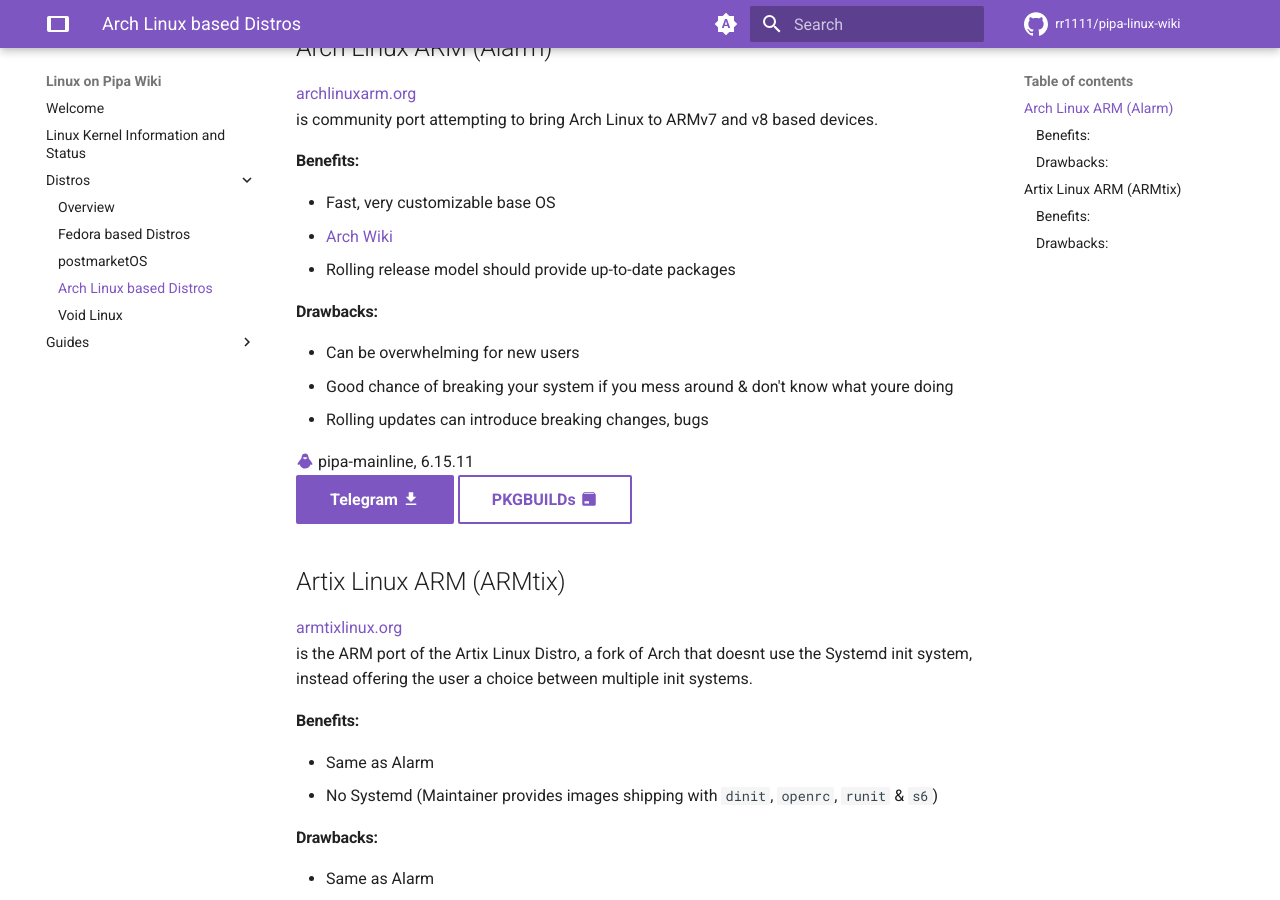
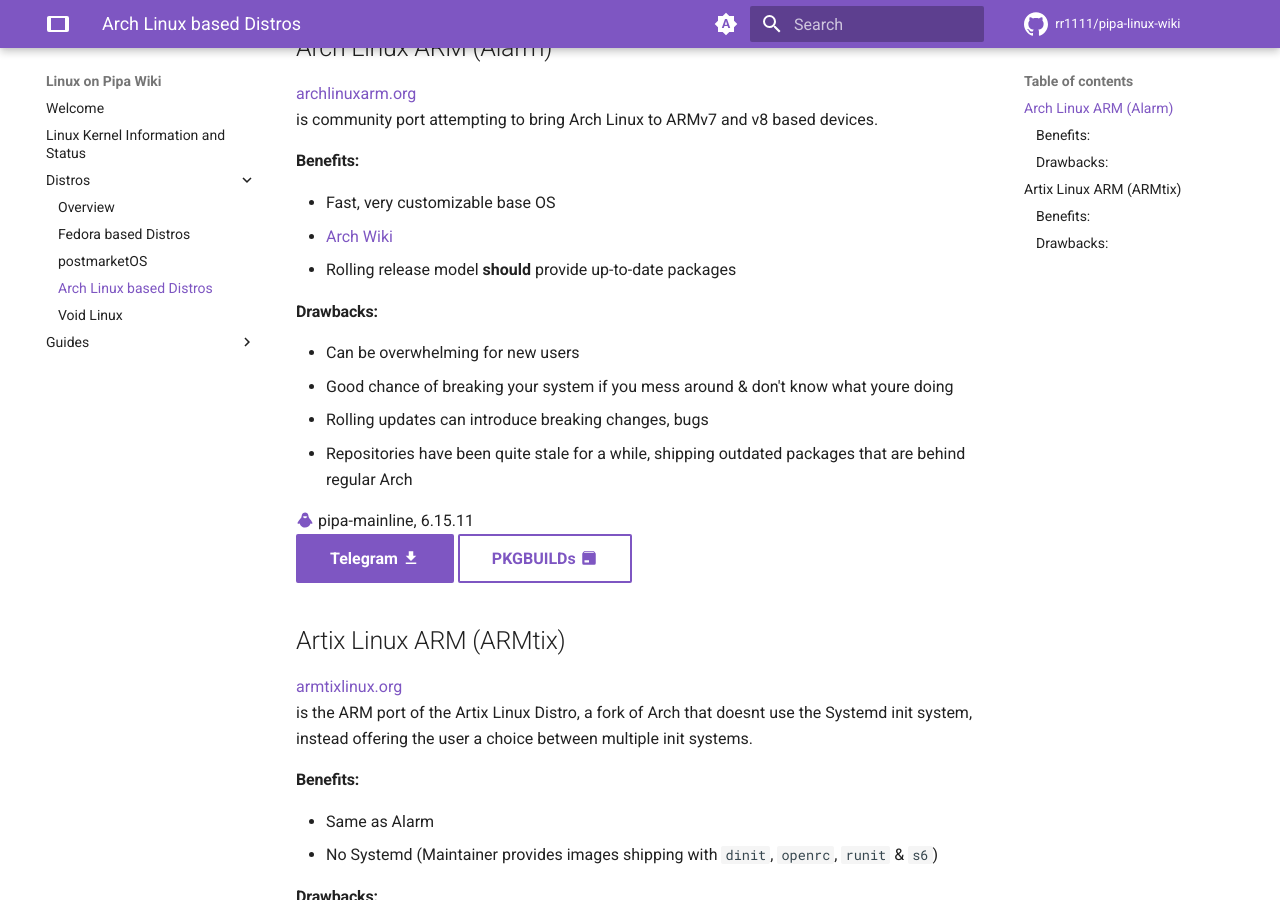
Before and after one commit to AnmiTaliDev/pipa-linux-wiki, an MkDocs documentation site: the page built from docs/distros/4-alarm.md, in a window 1280 px wide and 900 px high, scrolled down 519 px. Built offline with MkDocs 1.6.1 and Material for MkDocs 9.7.7, drawn with Linux system fonts in a browser that asks for light colours; comment, search, counter and statistics services are not loaded.

Commit message:
update docs

```diff
--- a/docs/distros/4-alarm.md
+++ b/docs/distros/4-alarm.md
@@ -5,7 +5,7 @@ will be your best choice if you have prior experience with Linux and can get beh
 Arch based distros are fast, have a simple structure and allow their users great control over the OS.
 Another benefit is the [Arch User Repository (AUR)](https://aur.archlinux.org/) with a massive amount of user-maintained package builds available to be compiled using an AUR helper like `paru`.
 
-Useful Links:
+**Useful Links:**
 [Arch Linux News](https://archlinux.org/news/) for package updates that require manual intervention and other related Announcements.
 
 There a two Arch based Distros available:
@@ -18,12 +18,13 @@ is community port attempting to bring Arch Linux to ARMv7 and v8 based devices.
 #### Benefits:
 - Fast, very customizable base OS
 - [Arch Wiki](https://wiki.archlinux.org/title/Main_page)
-- Rolling release model should provide up-to-date packages
+- Rolling release model **should** provide up-to-date packages
 
 #### Drawbacks:
 - Can be overwhelming for new users
 - Good chance of breaking your system if you mess around & don't know what youre doing
 - Rolling updates can introduce breaking changes, bugs
+- Repositories have been quite stale for a while, shipping outdated packages that are behind regular Arch
 
 
 [:material-linux:](../kernel.md/#pipa-mainline-kernel) pipa-mainline, 6.15.11
@@ -43,7 +44,7 @@ is the ARM port of the Artix Linux Distro, a fork of Arch that doesnt use the Sy
 - Same as Alarm
 - No Systemd (Learning curve if youre used to Systemd based OSs, packages may not be compatible / need adjustments for your init system)
 
-Useful links:
+**Useful links:**
 [Auris, the Artix User Repository of Init Scripts](https://auris.artixlinux.org/auris)
 
 [:material-linux:](../kernel.md/#pipa-mainline-kernel) main: pipa-mainline, 6.15.11
```
Also changed, not shown: docs/distros/2-fedora.md (+1 -1 lines), docs/guides/0-overview.md (+2 -2 lines).
